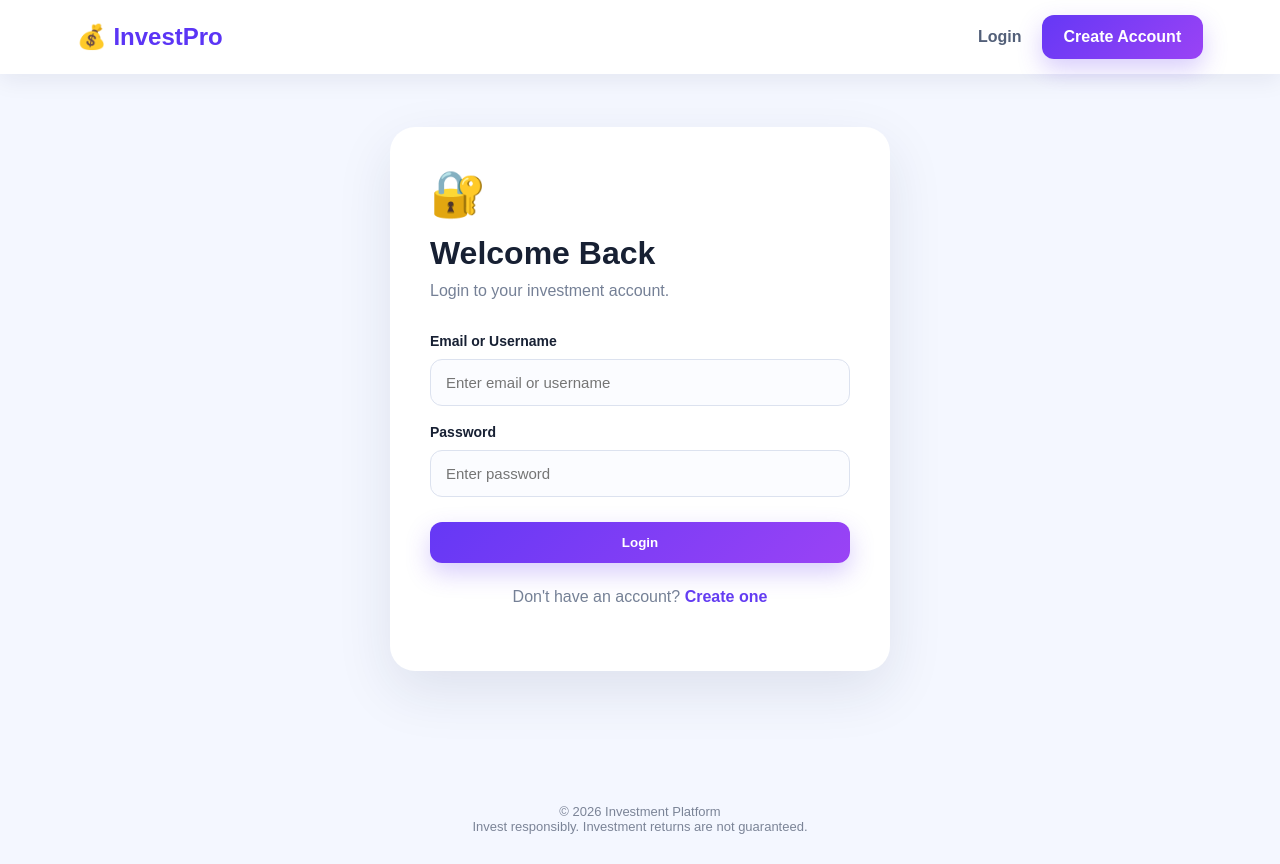
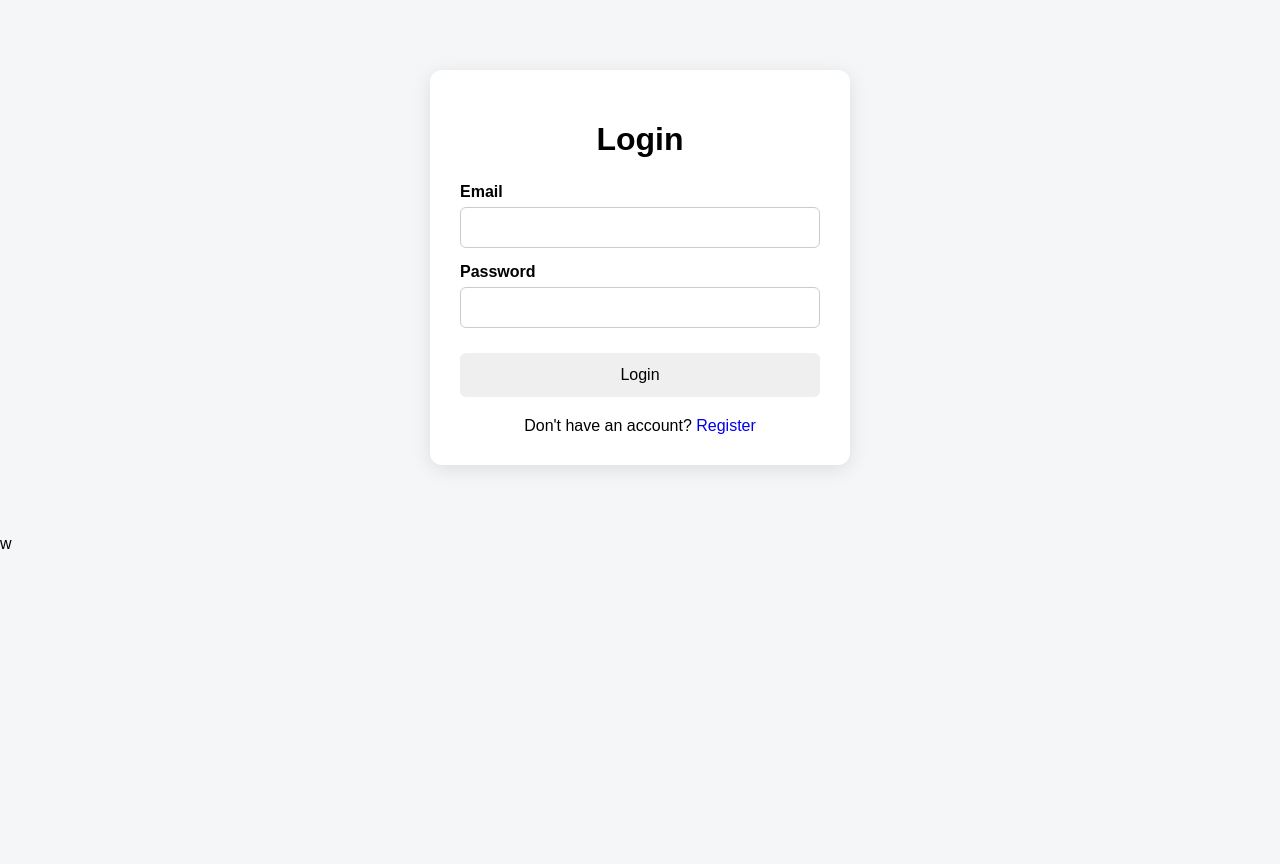
Before and after one commit to kiplangatduncan/World-wide-investment-platform-, a Flask app: template app/templates/login.html in a window 1280 px wide. After the commit the page ends 549 px from the top, so only its background shows below. Run offline with Flask 3, Linux system fonts and the light colour scheme; the template is opened without the code that fills it, so the values that code supplies are empty; parts of the project's set-up code (start-up, migrations or seed data) failed here and were passed over.

Commit message:
Update login.html

```diff
--- a/app/templates/login.html
+++ b/app/templates/login.html
@@ -1,70 +1,151 @@
-{% extends "base.html" %}
+<!DOCTYPE html>
+<html lang="en">
 
-{% block title %}
-Login
-{% endblock %}
+<head>
 
-{% block content %}
+    <meta charset="UTF-8">
 
-<div class="form-page">
+    <meta
+        name="viewport"
+        content="width=device-width, initial-scale=1.0"
+    >
 
-    <div class="form-card">
+    <title>Login</title>
 
-        <div class="form-icon">
-            🔐
+    <style>
+
+        body {
+            margin: 0;
+            padding: 0;
+            font-family: Arial, sans-serif;
+            background: #f4f6f8;
+        }
+
+        .container {
+            width: 90%;
+            max-width: 420px;
+            margin: 70px auto;
+            background: white;
+            padding: 30px;
+            border-radius: 12px;
+            box-shadow: 0 4px 20px rgba(0,0,0,0.1);
+            box-sizing: border-box;
+        }
+
+        h1 {
+            text-align: center;
+            margin-bottom: 25px;
+        }
+
+        label {
+            display: block;
+            margin-top: 15px;
+            margin-bottom: 6px;
+            font-weight: bold;
+        }
+
+        input {
+            width: 100%;
+            padding: 12px;
+            box-sizing: border-box;
+            border: 1px solid #ccc;
+            border-radius: 6px;
+        }
+
+        button {
+            width: 100%;
+            margin-top: 25px;
+            padding: 13px;
+            border: none;
+            border-radius: 6px;
+            cursor: pointer;
+            font-size: 16px;
+        }
+
+        .message {
+            padding: 10px;
+            margin-bottom: 15px;
+            border-radius: 5px;
+            background: #eee;
+        }
+
+        .register {
+            text-align: center;
+            margin-top: 20px;
+        }
+
+        a {
+            text-decoration: none;
+        }
+
+    </style>
+
+</head>
+
+<body>
+
+<div class="container">
+
+    <h1>Login</h1>
+
+    {% with messages = get_flashed_messages(with_categories=true) %}
+
+        {% if messages %}
+
+            {% for category, message in messages %}
+
+                <div class="message">
+                    {{ message }}
                 </div>
 
-        <h1>
-            Welcome Back
-        </h1>
+            {% endfor %}
 
-        <p>
-            Login to your investment account.
-        </p>
+        {% endif %}
+
+    {% endwith %}
 
     <form method="POST">
 
-            <label>
-                Email or Username
+        <label for="email">
+            Email
         </label>
 
         <input
-                type="text"
-                name="login"
-                placeholder="Enter email or username"
+            type="email"
+            id="email"
+            name="email"
             required
         >
 
-            <label>
+        <label for="password">
             Password
         </label>
 
         <input
             type="password"
+            id="password"
             name="password"
-                placeholder="Enter password"
             required
         >
 
-            <button
-                type="submit"
-                class="primary-button full-width"
-            >
+        <button type="submit">
             Login
         </button>
 
     </form>
 
-        <p class="form-footer">
+    <div class="register">
+
         Don't have an account?
 
         <a href="{{ url_for('auth.register') }}">
-                Create one
+            Register
         </a>
-        </p>
 
     </div>
 
 </div>
 
-{% endblock %}
+</body>
+
+</html>w
```
Lines whose indentation alone changed are shown as unchanged.
